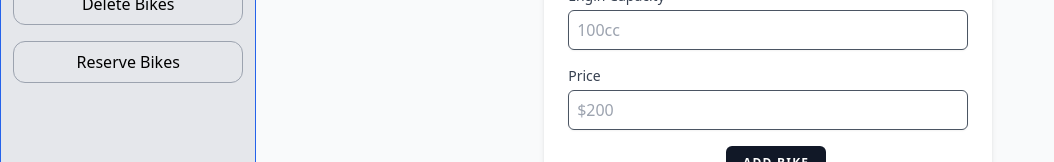
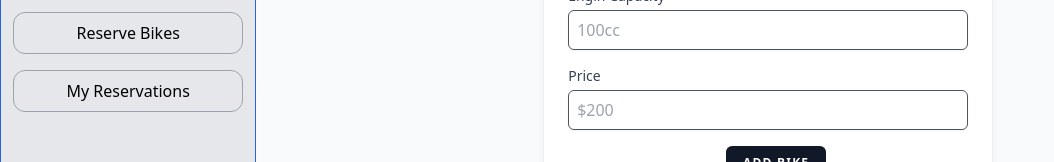
Before and after one commit to samiullah997/book_an_appointment_front_end, a React (Create React App) app: page /user/AddBike in a window 1280 px wide. Shown: the part 461-623 px from the top of the page, without its empty margins (0-1054 px from the left). Built offline with nearby package versions, Linux system fonts and the light colour scheme; no server answers.

Commit message:
update sidebar and make styling.

```diff
--- a/src/components/sidebar/sideBar.js
+++ b/src/components/sidebar/sideBar.js
@@ -17,6 +17,7 @@ const SideBar = () => (
         <li className="border border-gray-400 hover:bg-gray-400 rounded-xl hover:border-gray-200 hover:text-black cursor-pointer font-sans"><Link to="/user/AddBike"><p className="py-2 w-full">Add Bike</p></Link></li>
         <li className="border border-gray-400 hover:bg-gray-400 rounded-xl hover:border-gray-200 hover:text-black cursor-pointer font-sans"><Link to="/user/DeleteBikes"><p className="py-2 w-full">Delete Bikes</p></Link></li>
         <li className="border border-gray-400 hover:bg-gray-400 rounded-xl hover:border-gray-200 hover:text-black cursor-pointer font-sans"><Link to="/user/ReserveBike"><p className="py-2 w-full">Reserve Bikes</p></Link></li>
+        <li className="border border-gray-400 hover:bg-gray-400 rounded-xl hover:border-gray-200 hover:text-black cursor-pointer font-sans"><Link to="/user/MyReservations"><p className="py-2 w-full">My Reservations</p></Link></li>
       </ul>
     </div>
     <div className="footer">
```
